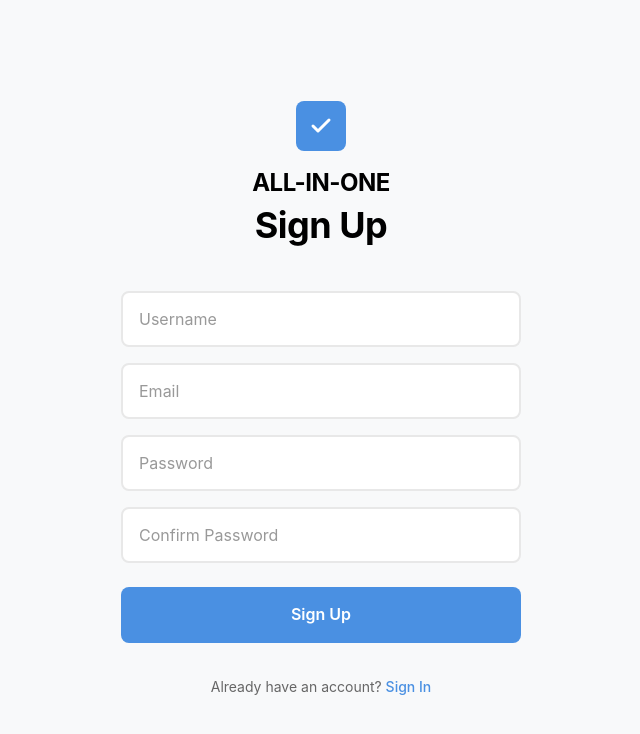
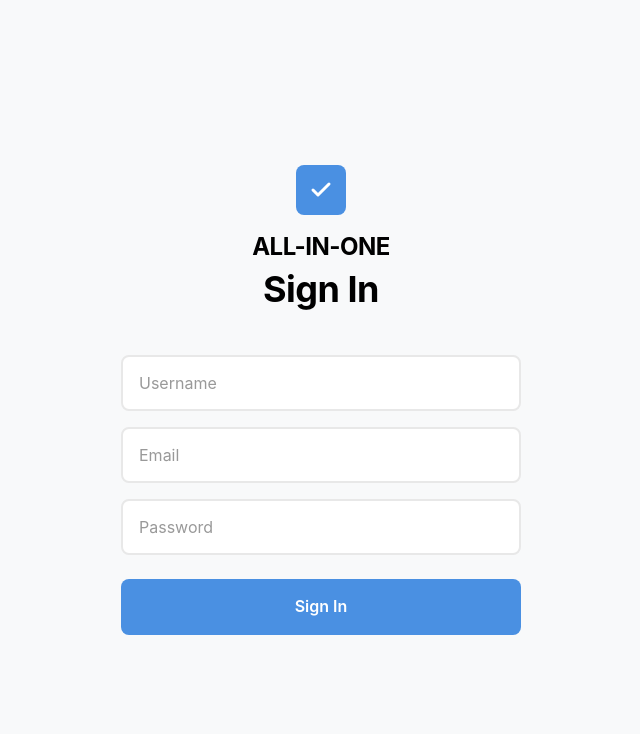
Before and after one commit to spm-is212/spm-project, a React (Vite) app in the folder frontend/all-in-one/: page / in a window 1280 px wide. Shown: the top 734 px of the page, without its empty margins (319-959 px from the left). Built offline with nearby package versions, Linux system fonts and the light colour scheme.

Commit message:
included sign in, removed sign up and forget pw due to changes in requirements

```diff
--- a/frontend/all-in-one/src/components/signuppage/login.tsx
+++ b/frontend/all-in-one/src/components/signuppage/login.tsx
@@ -3,8 +3,7 @@ import { Check } from 'lucide-react';
 import type { FormData, FormErrors } from '../../types/auth';
 import '.';
 
-const LoginSignupPage: React.FC = () => {
-  const [isSignUp, setIsSignUp] = useState(true);
+const LoginPage: React.FC = () => {
   const [formData, setFormData] = useState<FormData>({
     username: '',
     email: '',
@@ -21,7 +20,6 @@ const LoginSignupPage: React.FC = () => {
       [name]: value
     }));
 
-    // Clear error when user starts typing
     if (errors[name as keyof FormErrors]) {
       setErrors(prev => ({
         ...prev,
@@ -49,16 +47,6 @@ const LoginSignupPage: React.FC = () => {
       newErrors.password = 'Password is required';
     } else if (formData.password.length < 6) {
       newErrors.password = 'Password must be at least 6 characters';
-    } else if (!/(?=.*[a-z])(?=.*[A-Z])(?=.*\d)/.test(formData.password)) {
-      newErrors.password = 'Password must contain at least one uppercase letter, one lowercase letter, and one number';
-    }
-
-    if (isSignUp) {
-      if (!formData.confirmPassword) {
-        newErrors.confirmPassword = 'Please confirm your password';
-      } else if (formData.password !== formData.confirmPassword) {
-        newErrors.confirmPassword = 'Passwords do not match';
-      }
     }
 
     setErrors(newErrors);
@@ -73,17 +61,15 @@ const LoginSignupPage: React.FC = () => {
     setIsSubmitting(true);
 
     try {
-      // Simulate API call
       await new Promise(resolve => setTimeout(resolve, 1500));
 
       console.log('Form submitted:', {
-        action: isSignUp ? 'Sign Up' : 'Sign In',
-        data: { ...formData, password: '[HIDDEN]', confirmPassword: '[HIDDEN]' }
+        action: 'Sign In',
+        data: { ...formData, password: '[HIDDEN]' }
       });
 
-      alert(`${isSignUp ? 'Account created' : 'Signed in'} successfully!`);
+      alert('Signed in successfully!');
 
-      // Reset form after successful submission
       setFormData({
         username: '',
         email: '',
@@ -99,17 +85,6 @@ const LoginSignupPage: React.FC = () => {
     }
   };
 
-  const toggleMode = () => {
-    setIsSignUp(!isSignUp);
-    setFormData({
-      username: '',
-      email: '',
-      password: '',
-      confirmPassword: ''
-    });
-    setErrors({});
-  };
-
   return (
     <div className="login-container">
       <div className="login-card">
@@ -119,9 +94,7 @@ const LoginSignupPage: React.FC = () => {
             <Check className="logo-check" strokeWidth={3} />
           </div>
           <h1 className="heading-secondary">ALL-IN-ONE</h1>
-          <h2 className="heading-primary">
-            {isSignUp ? 'Sign Up' : 'Sign In'}
-          </h2>
+          <h2 className="heading-primary">Sign In</h2>
         </div>
 
         {/* General Error */}
@@ -190,74 +163,25 @@ const LoginSignupPage: React.FC = () => {
             )}
           </div>
 
-          {/* Confirm Password Field - Only for Sign Up */}
-          {isSignUp && (
-            <div className="form-field form-transition">
-              <input
-                type="password"
-                name="confirmPassword"
-                placeholder="Confirm Password"
-                value={formData.confirmPassword}
-                onChange={handleInputChange}
-                className={`form-input ${errors.confirmPassword ? 'form-input-error' : 'form-input-normal'}`}
-                aria-invalid={errors.confirmPassword ? 'true' : 'false'}
-                aria-describedby={errors.confirmPassword ? 'confirm-password-error' : undefined}
-              />
-              {errors.confirmPassword && (
-                <p id="confirm-password-error" className="error-text" role="alert">
-                  {errors.confirmPassword}
-                </p>
-              )}
-            </div>
-          )}
-
-          {/* Submit Button */}
           <button
             onClick={handleSubmit}
             disabled={isSubmitting}
             className="btn-primary"
-            aria-label={`${isSignUp ? 'Create account' : 'Sign in to account'}`}
+            aria-label="Sign in to account"
           >
             {isSubmitting ? (
               <div className="loading-container">
                 <div className="loading-spinner"></div>
-                {isSignUp ? 'Creating Account...' : 'Signing In...'}
+                Signing In...
               </div>
             ) : (
-              isSignUp ? 'Sign Up' : 'Sign In'
+              'Sign In'
             )}
           </button>
         </div>
-
-        {/* Toggle Between Sign Up and Sign In */}
-        <div className="toggle-section">
-          <p className="text-body">
-            {isSignUp ? 'Already have an account?' : "Don't have an account?"}{' '}
-            <button
-              onClick={toggleMode}
-              className="link-primary"
-              type="button"
-            >
-              {isSignUp ? 'Sign In' : 'Sign Up'}
-            </button>
-          </p>
-        </div>
-
-        {/* Additional Links */}
-        {!isSignUp && (
-          <div className="forgot-password-section">
-            <button
-              className="text-small link-primary"
-              type="button"
-              onClick={() => alert('Forgot password functionality would go here')}
-            >
-              Forgot your password?
-            </button>
-          </div>
-        )}
       </div>
     </div>
   );
 };
 
-export default LoginSignupPage;
+export default LoginPage;
```
